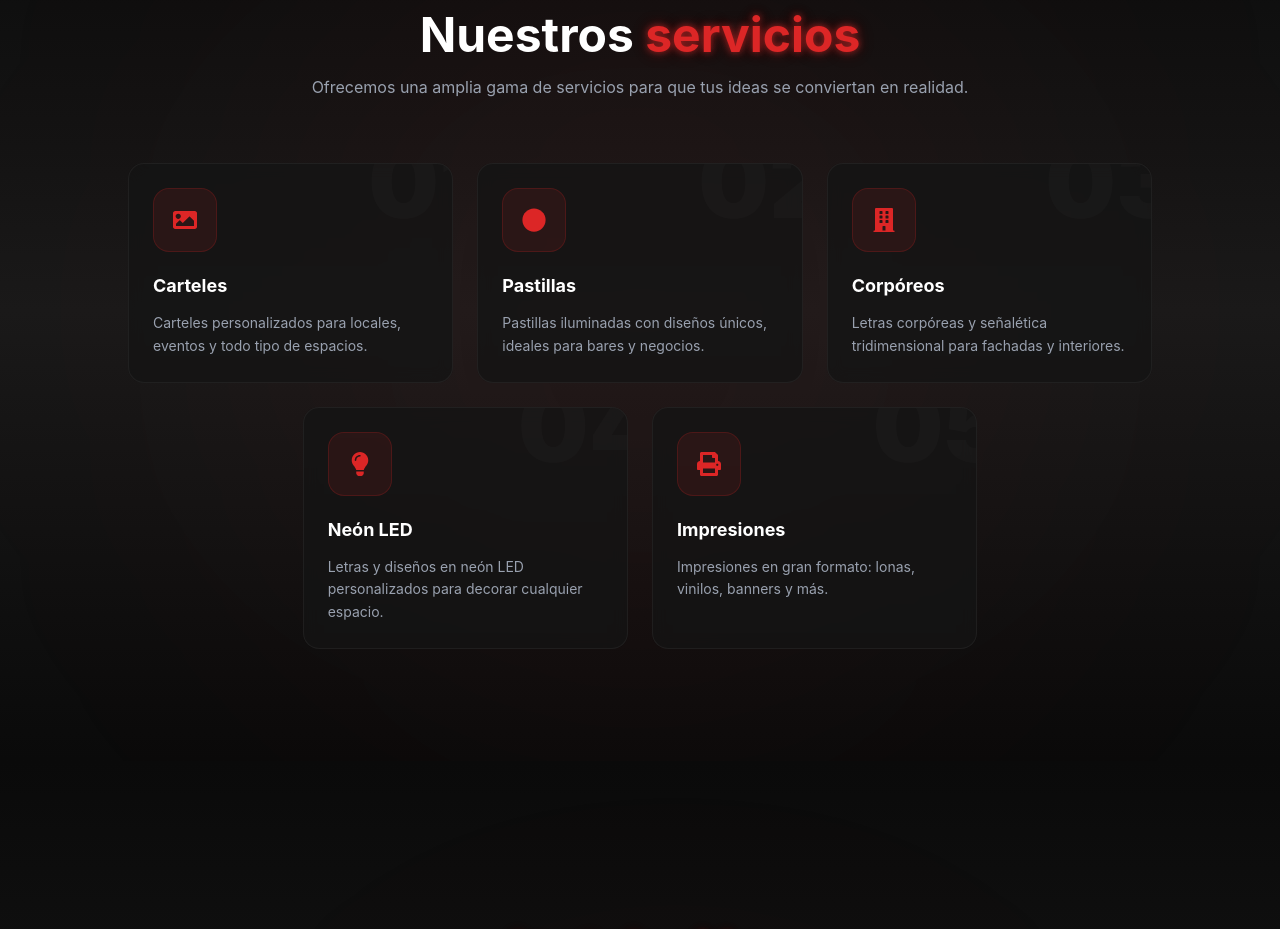
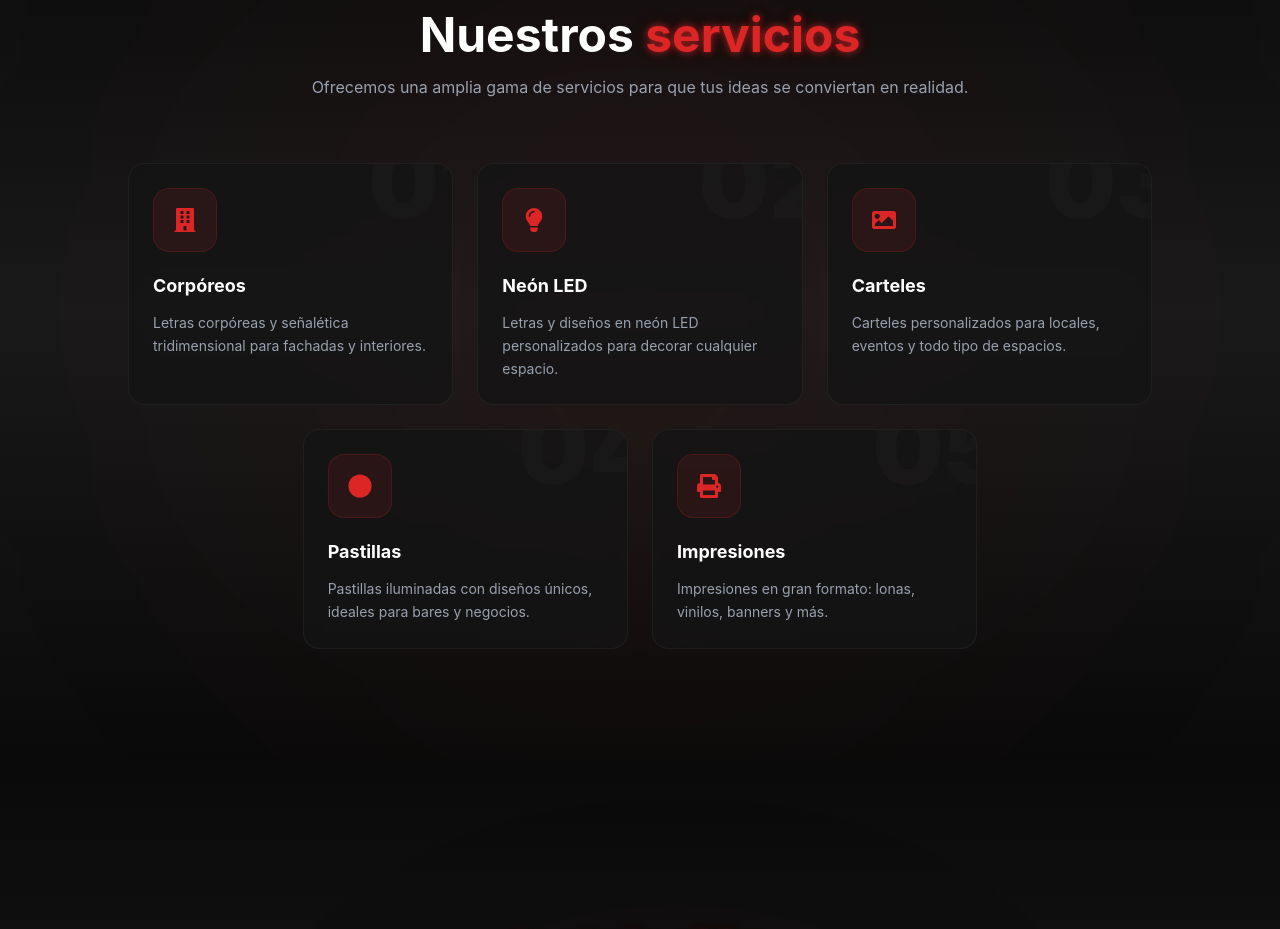
Before and after one commit to GonzaBertolucci/landing-grafika, a React (Vite) app in the folder buhografika/: page / in a window 1280 px wide. Shown: the part 940-1869 px from the top of the page. Built offline with nearby package versions, Linux system fonts and the light colour scheme.

Commit message:
Fix bug NavBar FAQ

```diff
--- a/buhografika/src/components/Navbar.jsx
+++ b/buhografika/src/components/Navbar.jsx
@@ -1,5 +1,5 @@
 import { useState, useEffect } from 'react';
-import { useNavigate, useLocation } from 'react-router-dom';
+import { useNavigate, useLocation, Link } from 'react-router-dom';
 import { motion } from 'framer-motion';
 import { HiMenu, HiX } from 'react-icons/hi';
 import logo from '../assets/buhosinfondo.png';
@@ -64,7 +64,10 @@
       }
     } else if (href === '/') {
       if (location.pathname === '/') {
-        window.location.reload();
+        // 1. Limpiamos el #faq de la URL sin recargar la página
+        window.history.replaceState(null, '', '/');
+        // 2. Usamos TU función para subir suavemente
+        smoothScrollTo(0);
       } else {
         navigate('/');
       }
--- a/buhografika/src/components/Services.jsx
+++ b/buhografika/src/components/Services.jsx
@@ -3,31 +3,31 @@
 
 const services = [
   {
+    icon: FaBuilding,
+    title: 'Corpóreos',
+    description: 'Letras corpóreas y señalética tridimensional para fachadas y interiores.',
+    gradient: 'from-red-600/20 to-purple-600/20',
+    number: '01',
+  },
+  {
+    icon: FaLightbulb,
+    title: 'Neón LED',
+    description: 'Letras y diseños en neón LED personalizados para decorar cualquier espacio.',
+    gradient: 'from-red-600/20 to-rose-600/20',
+    number: '02',
+  },
+  {
     icon: FaImage,
     title: 'Carteles',
     description: 'Carteles personalizados para locales, eventos y todo tipo de espacios.',
     gradient: 'from-red-600/20 to-orange-600/20',
-    number: '01',
+    number: '03',
   },
   {
     icon: FaCircle,
     title: 'Pastillas',
     description: 'Pastillas iluminadas con diseños únicos, ideales para bares y negocios.',
     gradient: 'from-red-600/20 to-pink-600/20',
-    number: '02',
-  },
-  {
-    icon: FaBuilding,
-    title: 'Corpóreos',
-    description: 'Letras corpóreas y señalética tridimensional para fachadas y interiores.',
-    gradient: 'from-red-600/20 to-purple-600/20',
-    number: '03',
-  },
-  {
-    icon: FaLightbulb,
-    title: 'Neón LED',
-    description: 'Letras y diseños en neón LED personalizados para decorar cualquier espacio.',
-    gradient: 'from-red-600/20 to-rose-600/20',
     number: '04',
   },
   {
```
